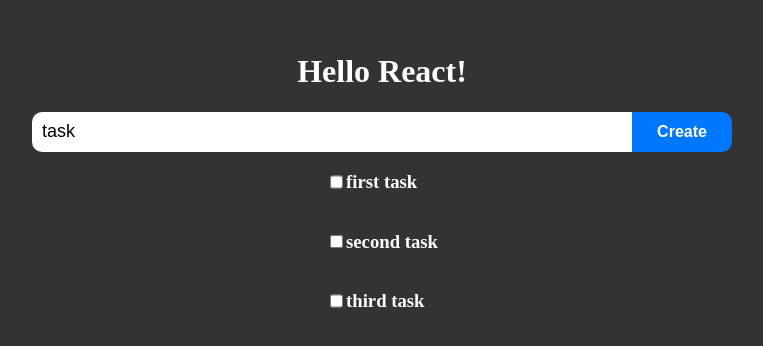
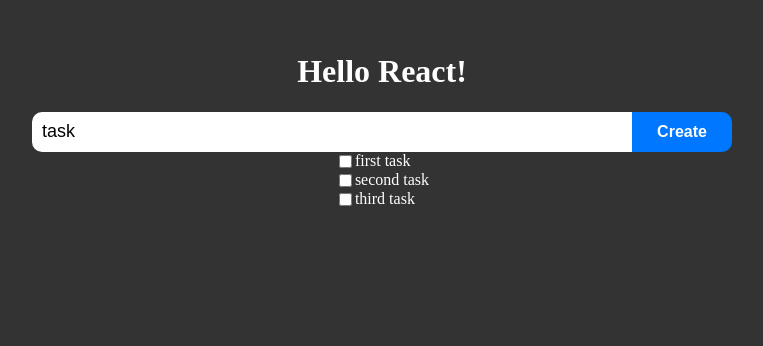
Before and after one commit to flawedvice/taskManager, a React (Create React App) app in the folder client/: page / in a window 1280 px wide. Shown: the part 128-474 px from the top of the page, without its empty margins (258-1021 px from the left). Built offline with nearby package versions, Linux system fonts and the light colour scheme; no server answers.

Commit message:
Added styles to completed tasks

```diff
--- a/client/src/App.tsx
+++ b/client/src/App.tsx
@@ -38,6 +38,7 @@
     let task = tasksList.filter( (task: Task) => task._id === event.target.value)[0];
     const index = tasksList.indexOf(task);
     task.isCompleted = !task.isCompleted;
+
     setTasksList( (prevState): Task[] => {
       let left = prevState.slice(0,index);
       let right = prevState.slice(index+1,);
--- a/client/src/Components/SingleTask.tsx
+++ b/client/src/Components/SingleTask.tsx
@@ -17,10 +17,12 @@
 
 
 const SingleTask = (props: SingleTaskProps) => {
+    let style:string;
+    props.task.isCompleted ? style = "completed" : style = '';
     return (
         <article>
-            <input type="checkbox" onChange={event => props.onCheck(event)} value={props.task._id}/>
-            <h3>{props.task.title}</h3>
+            <input type="checkbox" id={props.task._id} onChange={event => props.onCheck(event)} value={props.task._id}/>
+            <label className={style} htmlFor={props.task._id}>{props.task.title}</label>
         </article>
     );
 };
--- a/client/src/styles/css/styles.css
+++ b/client/src/styles/css/styles.css
@@ -48,3 +48,8 @@
   font-weight: bold;
   color: #fefefe;
 }
+
+.completed {
+  color: rgba(254, 254, 254, 0.6);
+  text-decoration: line-through;
+}
--- a/client/src/styles/scss/_elements.scss
+++ b/client/src/styles/scss/_elements.scss
@@ -22,3 +22,8 @@
     font-weight: bold;
     color: variables.$secondary-color;
 }
+
+.completed {
+    color: variables.$dark-secondary-color;
+    text-decoration: line-through;
+}
--- a/client/src/styles/scss/_variables.scss
+++ b/client/src/styles/scss/_variables.scss
@@ -1,5 +1,6 @@
 $main-color: #333333;
 $secondary-color: #fefefe;
+$dark-secondary-color: rgba(254,254,254,.6);
 $accent-color: #0077ff;
 
 $input-height: 4rem;
```
Also changed, not shown: client/src/styles/scss/index.scss (line endings or trailing spaces).
